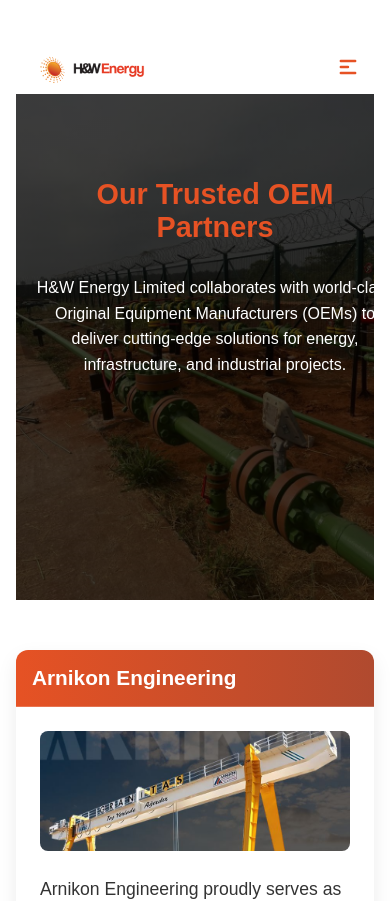
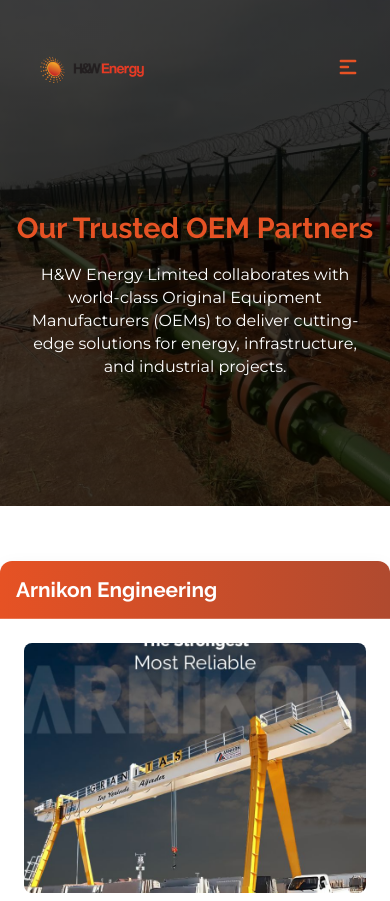
Before and after one commit to Khay-dev/-h-w-energy, a React (Vite) app: page /partners in a window 390 px wide. Shown: the top 901 px of the page. Built offline with nearby package versions, Linux system fonts and the light colour scheme.

Commit message:
Refactor Partners page: remove unused Home link, integrate AOS for animations, and enhance CSS styles for better responsiveness and layout

```diff
--- a/src/components/Nav.jsx
+++ b/src/components/Nav.jsx
@@ -38,9 +38,6 @@
           <HiX />
         </div>
         <ul>
-          <Link to="/">
-            <li className={activePage === "/" ? "active" : ""}>Home</li>
-          </Link>
           <Link to="/about">
             <li className={activePage === "/about" ? "active" : ""}>
               About Us
--- a/src/pages/Partners.jsx
+++ b/src/pages/Partners.jsx
@@ -7,8 +7,9 @@
 import image2 from "../img/euro.jpg";
 import image3 from "../img/kolink.webp";
 import image4 from "../img/arnikon.jpg";
-
-
+import { useEffect } from "react";
+import AOS from "aos";
+import "aos/dist/aos.css";
 
 const partnersData = [
   {
@@ -182,6 +183,9 @@
 );
 
 const PartnersPage = () => {
+    useEffect(() => {
+      AOS.init();
+    }, []);
   return (
     <div>
       <Helmet>
@@ -192,8 +196,12 @@
         <div className="partners-hero">
         <Nav />
         <header className="page-header">
-          <h1>Our Trusted OEM Partners</h1>
-          <p>
+          <h1  data-aos="fade-down"
+              data-aos-easing="linear"
+              data-aos-duration="1000">Our Trusted OEM Partners</h1>
+          <p     data-aos="fade-down"
+              data-aos-easing="linear"
+              data-aos-duration="1000">
             H&W Energy Limited collaborates with world-class Original Equipment Manufacturers (OEMs) to deliver cutting-edge solutions for energy, infrastructure, and industrial projects.
           </p>
         </header>
--- a/src/styles/PartnersPage.css
+++ b/src/styles/PartnersPage.css
@@ -1,10 +1,3 @@
-* {
-  margin: 0;
-  padding: 0;
-  box-sizing: border-box;
-  font-family: 'Arial', sans-serif;
-}
-
 .partners-hero {
   height: 60vh;
   background-image: linear-gradient(rgba(0, 0, 0, 0.75), rgba(0, 0, 0, 0.75)), url(../img/project7.jpg);
@@ -12,16 +5,11 @@
   background-position: center;
   background-size: cover;
   padding: 20px;
-  margin-bottom: 50px;
-  margin-top: 30px;
   position: relative;
+  margin-bottom: 55px;
 }
 
-.partners-page {
-  padding: 5rem 1.5rem;
-}
-
-.page-header {
+.partners-hero .page-header {
   width: 100%;
   display: flex;
   flex-direction: column;
@@ -30,24 +18,23 @@
   color: #fff;
   position: absolute;
   text-align: center;
-  text-align: center;
-  margin-bottom: 3rem;
-  padding-top: 4rem;
+  top: 58%;
+  left: 50%;
+  transform: translate(-50%, -50%);
+  z-index: 999;
 }
 
 .page-header h1 {
-  font-size: 2.5rem;
   color: #e65224;
-  font-weight: 700;
-  margin-bottom: 1rem;
+  font-size: clamp(1.8rem, 2vw + 1rem, 3rem);
+  line-height: 1.35;
 }
 
 .page-header p {
-  font-size: 1.2rem;
-  color: #fff;
-  max-width: 700px;
-  margin: 0 auto;
-  line-height: 1.6;
+  font-size: 14px;
+  line-height: 1.45;
+  width: 60%;
+  font-family: 'Montserrat', sans-serif;
 }
 
 .partner-container {
@@ -97,6 +84,7 @@
   font-size: 1.1rem;
   color: #333;
   line-height: 1.6;
+  width:80%
 }
 
 .partner-section {
@@ -152,16 +140,14 @@
 }
 
 @media (max-width: 768px) {
-  .partners-page {
-    padding: 4rem 1rem;
-  }
+
 
   .page-header h1 {
     font-size: 2rem;
   }
 
   .page-header p {
-    font-size: 1.1rem;
+    width: 90%;
   }
 
   .partner-sticky-name {
@@ -174,7 +160,7 @@
   }
 
   .partner-image {
-    height: 150px;
+    height: 300px;
   }
 
   .partner-section h3 {
@@ -204,6 +190,9 @@
   }
 
   .partner-image {
-    height: 120px;
+    height: 250px;
   }
+    .partner-description{
+      width: 100%;
+    }
 }
```
